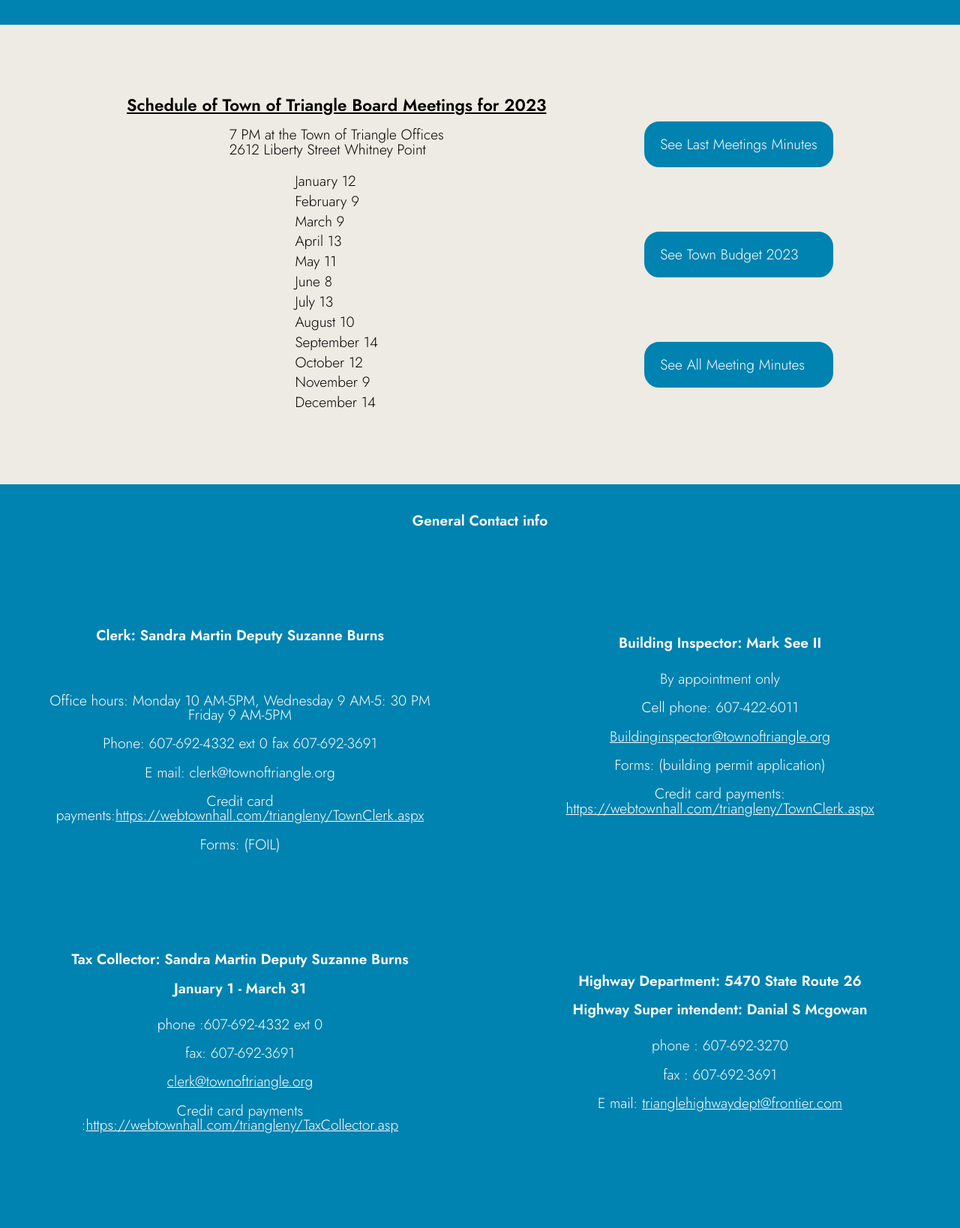
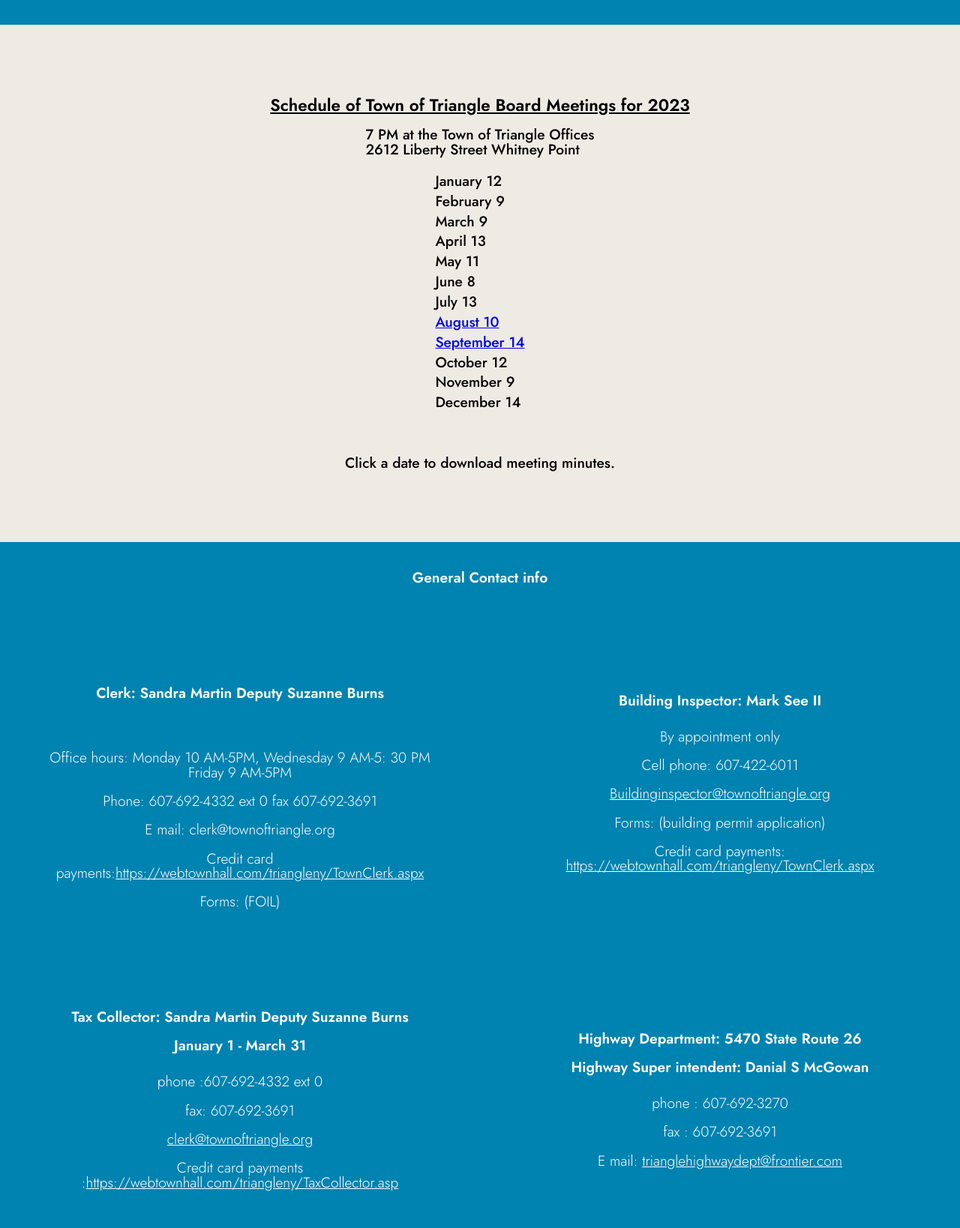
Before and after one commit to RBTG-WebProduct/townOfTriangle-astro, an Astro site: page / in a window 1280 px wide. Shown: the part 980-2618 px from the top of the page at 75% size. Built offline with nearby package versions, Linux system fonts and the light colour scheme; Astro itself is replaced by a stand-in of ours; a web font is replaced by a local one.

Commit message:
minor changes and meeting minutes

```diff
--- a/src/components/Contacts1.tsx
+++ b/src/components/Contacts1.tsx
@@ -77,7 +77,7 @@ function Contacts1() {
             <ul>Highway Department: 5470 State Route 26</ul>
           </h4>
           <h4>
-            <ul>Highway Super intendent: Danial S Mcgowan</ul>
+            <ul>Highway Super intendent: Danial S McGowan</ul>
           </h4>
           <ul>
             <li>phone : 607-692-3270</li>
--- a/src/components/Downloads.tsx
+++ b/src/components/Downloads.tsx
@@ -10,8 +10,8 @@ function Downloads() {
   return (
     <>
         <main ref={ref}>
-            <h2>Select Your file For Download</h2>
             <div className={`download-links ${visible ? 'show' : undefined}`}>
+                {/* <h2 >Select Your file For Download</h2> */}
                 <a href='/assets/FOIL.pdf' download>
                     <div>
                         <img src='/assets/flag.jpg' alt='flag'/>
--- a/src/components/Schedule.tsx
+++ b/src/components/Schedule.tsx
@@ -23,18 +23,19 @@ function Schedule() {
         <li>May 11</li>
         <li>June 8</li>
         <li>July 13</li>
-        <li>August 10</li>
-        <li>September 14</li>
+        <a href='/assets/meetingMinutes/aug2023.pdf' download><li>August 10</li></a>
+        <a href='/assets/meetingMinutes/sep2023rd.pdf' download><li>September 14</li></a>
         <li>October 12</li>
         <li>November 9</li>
         <li>December 14</li>
         </ul>
+        <p style={{marginTop:"2em"}}>Click a date to download meeting minutes.</p>
       </div>
-      <div className={`links ${visible ? 'slide' : undefined}`}>
+      {/* <div className={`links ${visible ? 'slide' : undefined}`}>
         <a href='/'>See Last Meetings Minutes</a>
         <a href='/'>See Town Budget 2023</a>
         <a href='/'>See All Meeting Minutes</a>
-      </div>
+      </div> */}
     </div>
   )
 }
--- a/src/styles/Downloads.scss
+++ b/src/styles/Downloads.scss
@@ -3,24 +3,27 @@
 @import "./components/Footer.scss";
 
 main {
-  z-index: 2;
+  z-index: 99;
   padding: 2em;
+  background-color: var(--offWhite);
 
-  h2 {
-    text-align: center;
-    background-color: var(--offWhite);
-    width: 100%;
-  }
 
   .download-links {
-    z-index: 3;
     display: flex;
     flex-direction: row;
     flex-wrap: wrap;
     padding: 3em;
+    // margin: 2em;
     gap: 2em;
     opacity: 0;
     transition: 2s;
+
+    h2 {
+      text-align: center;
+      background-color: var(--offWhite);
+      width: 100%;
+
+    }
 
 
     div {
--- a/src/styles/Home.scss
+++ b/src/styles/Home.scss
@@ -2,7 +2,7 @@
 @import "./components/Footer.scss";
 
 $ids: "#Contact", "#home", "#Town-Meetings", "#additional";
-
+// this makes it so the nav bar takes you to the top of a section.
 @each $id in $ids {
   #{$id} {
     scroll-margin-top: 10em;
@@ -97,6 +97,7 @@ main {
       opacity: 0;
       transform: translatex(-400px);
       transition: 1.5s;
+      font-weight: 500;
 
       h3 {
         text-decoration: underline;
@@ -224,6 +225,7 @@ main {
 
     @media (max-width: 600px) {
     font-size: small;
+    max-width: 95%;
   }
 
     div {
@@ -349,6 +351,10 @@ main {
     gap: 3em;
     color: var(--blue);
 
+    p{
+      line-height: 1.5;
+    }
+
     @media (max-width: 1000px) {
       padding: 1em;
     }
--- a/src/styles/components/Footer.scss
+++ b/src/styles/components/Footer.scss
@@ -8,6 +8,7 @@ footer {
   padding: 2em;
   flex-wrap: wrap;
   gap: 4em;
+  min-height: 20em;
 
 
 
```
Also changed, not shown: 2 other files.
